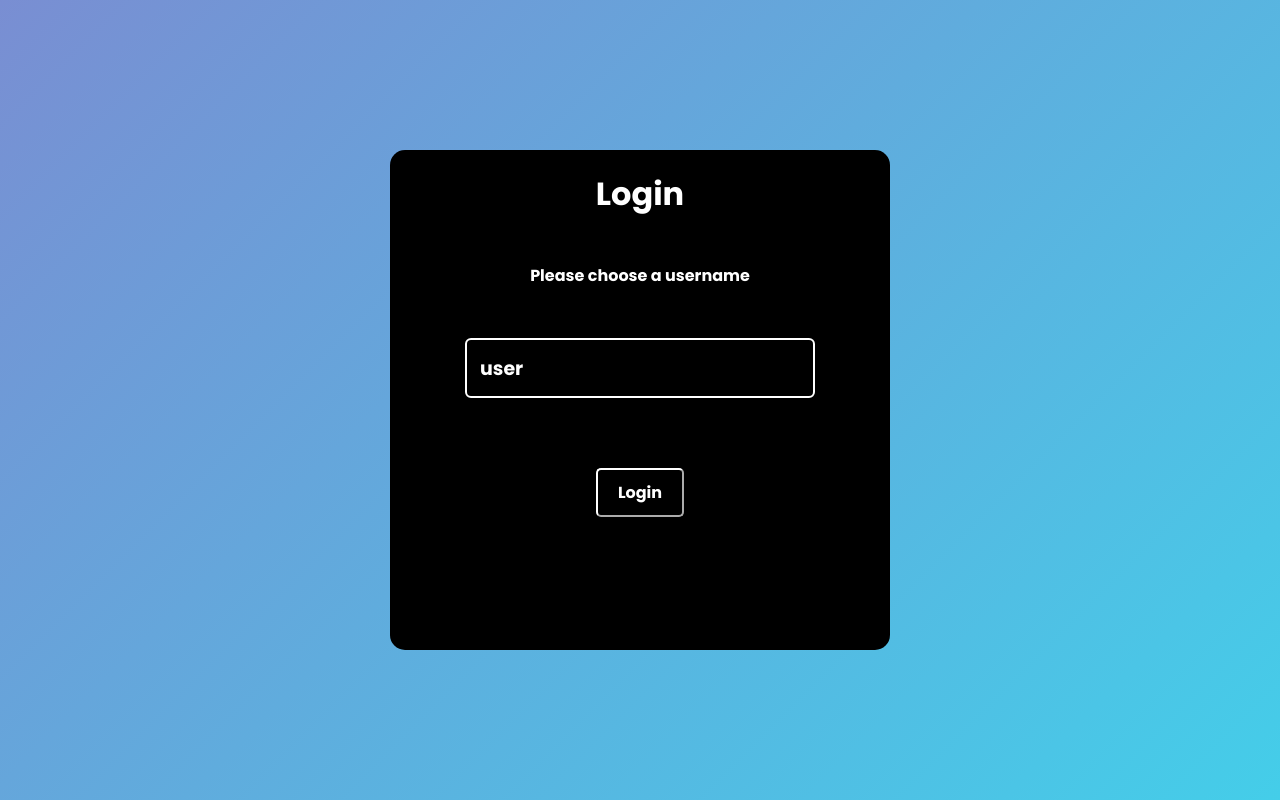
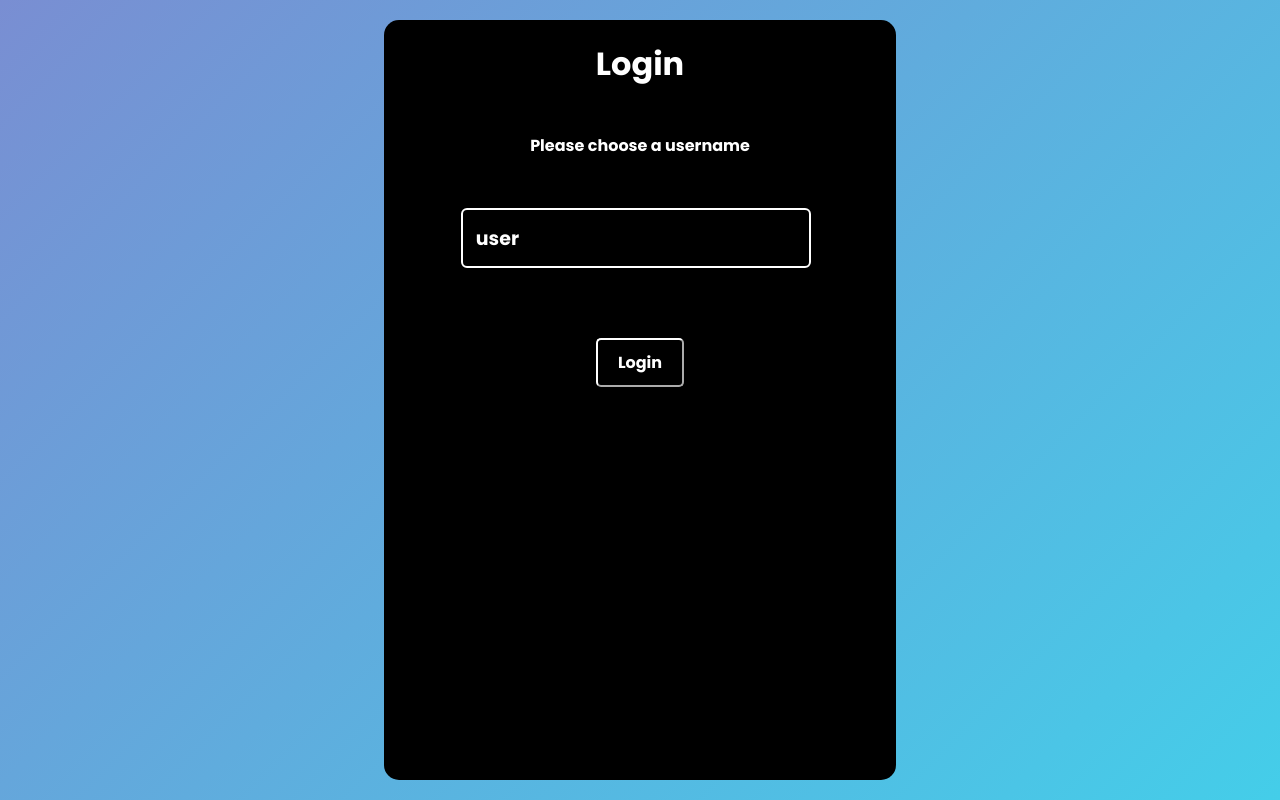
Before and after one commit to ByteSculptor07/PictureNet, a Flask app: page /login in a window 1280 px wide. Run offline with Flask 3, Linux system fonts and the light colour scheme; some libraries are stand-ins or nearby versions.

Commit message:
Update login.css

```diff
--- a/static/stylesheets/login.css
+++ b/static/stylesheets/login.css
@@ -25,11 +25,14 @@ body{
   text-align: center;
 }
 .container{
+  width: 95vw;
+  height: 95vh;
+  border-radius: 15px;
+  @media screen and (orientation:landscape) {
+    width: 40vw;
+    height: 95vh;
+  }
   background-color: #000000;
-  width: 500px;
-  height: 500px;
-  border-radius: 15px;
-  float: both;
 }
 .justify {
   display: flex;
```
